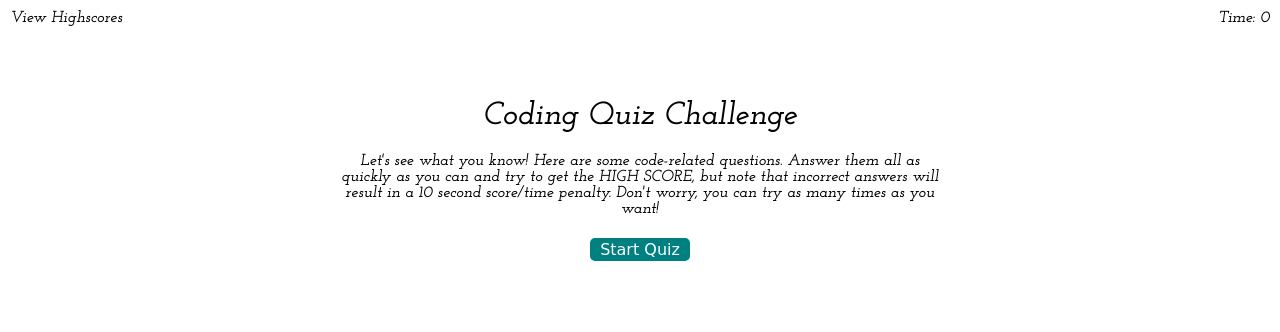
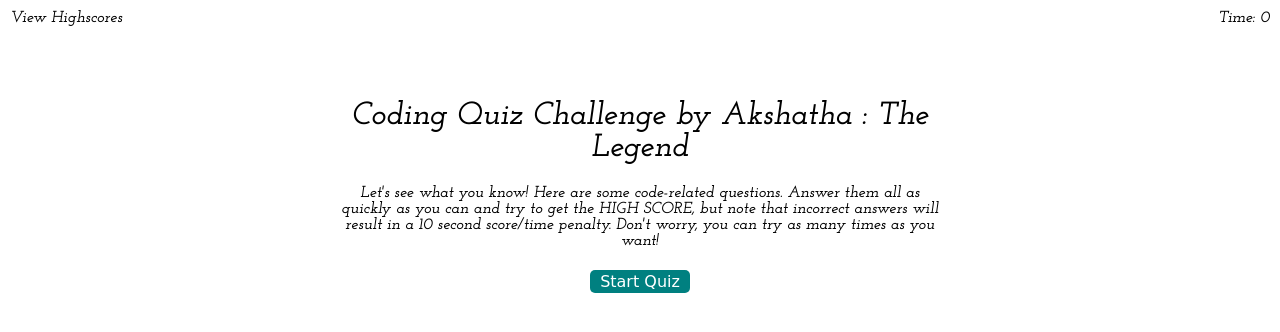
Before and after one commit to Akshatha2022/CodingQuizWebAPI, a plain HTML site: page index.html in a window 1280 px wide. Drawn offline with Linux system fonts and the light colour scheme; a script that the page names is missing.

Commit message:
adding my name

```diff
--- a/index.html
+++ b/index.html
@@ -18,7 +18,7 @@
 
     <div class="wrapper">
       <div id="start-screen" class="start">
-        <h1>Coding Quiz Challenge</h1>
+        <h1>Coding Quiz Challenge by Akshatha : The Legend</h1>
         <p>
           Let's see what you know! Here are some code-related questions. Answer them all as quickly as you can and try to get the HIGH SCORE, but note that incorrect answers will result in a 10 second score/time penalty. Don't worry, you can try as many times as you want!
         </p>
```
